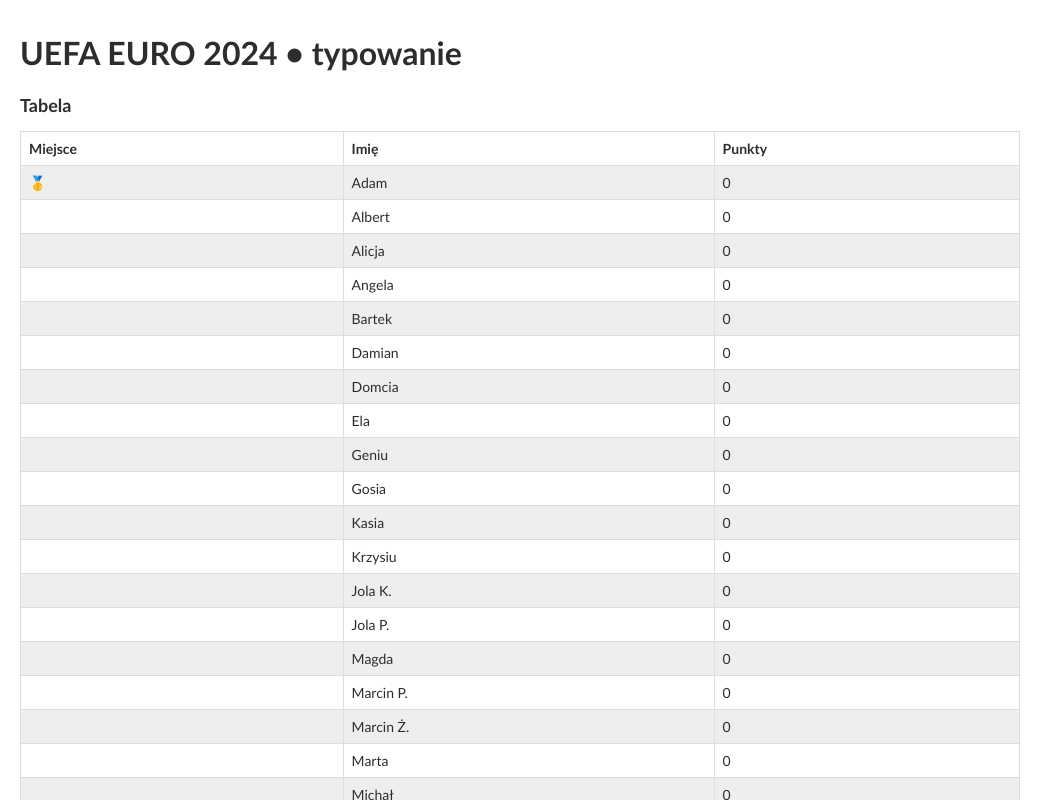
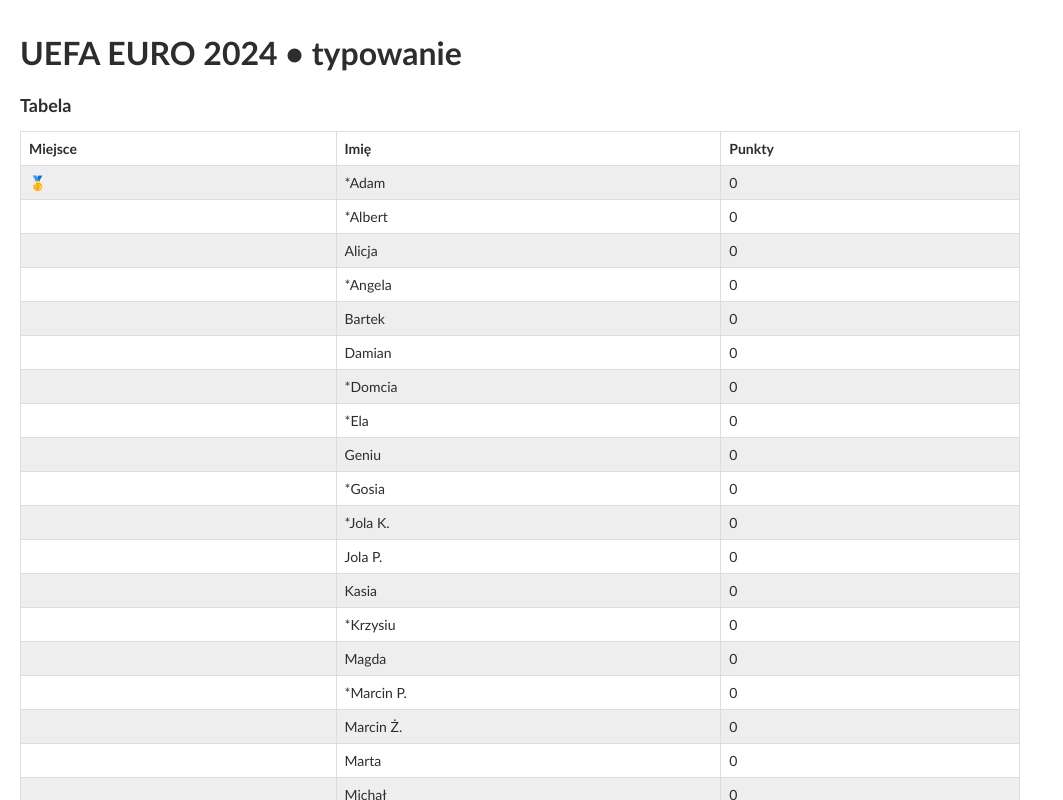
Before and after one commit to bartekstrach/2024, a React (Vite) app: page / in a window 1280 px wide. Shown: the top 800 px of the page, without its empty margins (0-1063 px from the left). Built offline with nearby package versions, Linux system fonts and the light colour scheme.

Commit message:
feat: edit participants

```diff
--- a/public/index.html
+++ b/public/index.html
@@ -12,7 +12,7 @@
     <meta name="viewport" content="width=device-width, initial-scale=1.0" />
     <link rel="icon" type="image/x-icon" href="/2024/assets/favicon.xyLO58UW.ico" />
     <title>UEFA EURO 2024 • typowanie</title>
-    <script type="module" crossorigin src="/2024/scripts/index.DL42203o.js"></script>
+    <script type="module" crossorigin src="/2024/scripts/index.BEbx8rnB.js"></script>
     <link rel="stylesheet" crossorigin href="/2024/assets/index.UWRUB0yu.css">
   </head>
   <body>
--- a/src/enums/participant.ts
+++ b/src/enums/participant.ts
@@ -1,23 +1,23 @@
 export enum PARTICIPANT {
-  ADAM = "Adam",
-  ALBERT = "Albert",
+  ADAM = "*Adam",
+  ALBERT = "*Albert",
   ALICJA = "Alicja",
-  ANGELA = "Angela",
+  ANGELA = "*Angela",
   BARTEK = "Bartek",
   DAMIAN = "Damian",
-  DOMCIA = "Domcia",
-  ELA = "Ela",
+  DOMCIA = "*Domcia",
+  ELA = "*Ela",
   GENIU = "Geniu",
-  GOSIA = "Gosia",
+  GOSIA = "*Gosia",
+  JOLA_K = "*Jola K.",
+  JOLA_P = "Jola P.",
   KASIA = "Kasia",
-  KRZYSIU = "Krzysiu",
-  JOLA_K = "Jola K.",
-  JOLA_P = "Jola P.",
+  KRZYSIU = "*Krzysiu",
   MAGDA = "Magda",
-  MARCIN_P = "Marcin P.",
+  MARCIN_P = "*Marcin P.",
   MARCIN_Z = "Marcin Ż.",
   MARTA = "Marta",
   MICHAL = "Michał",
-  RYSIU = "Rysiu",
+  RYSIU = "*Rysiu",
   TOMEK = "Tomek",
 }
```
Also changed, not shown: public/scripts/index.BEbx8rnB.js.
